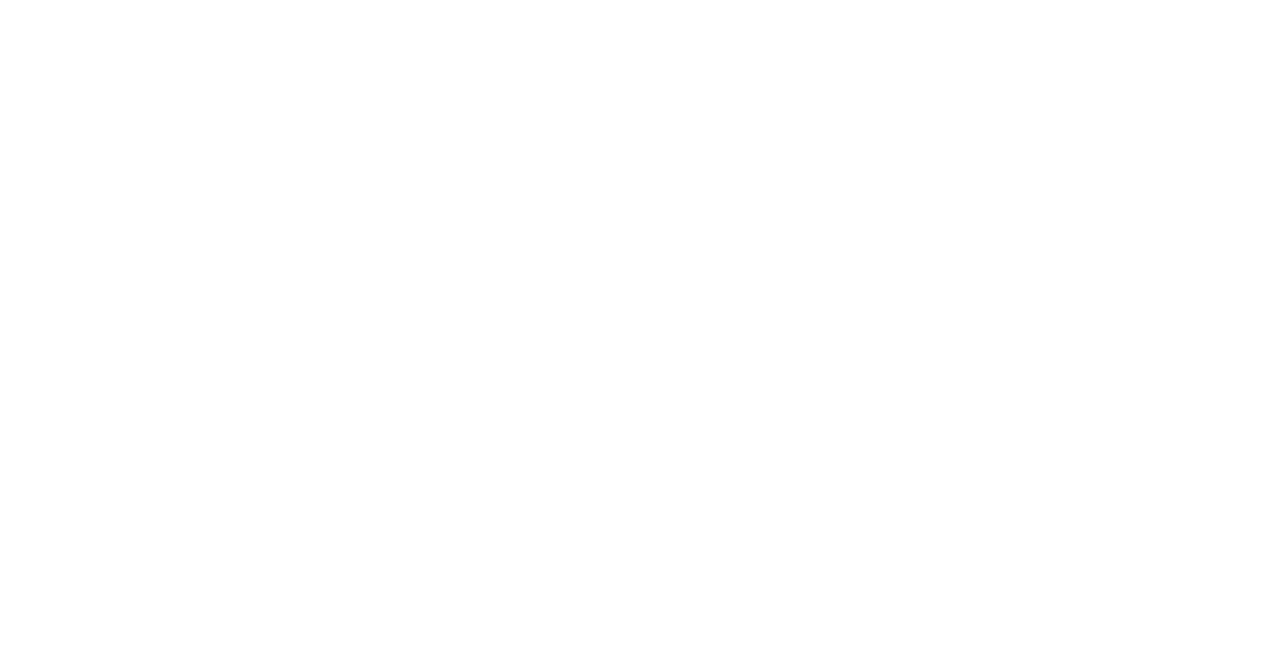
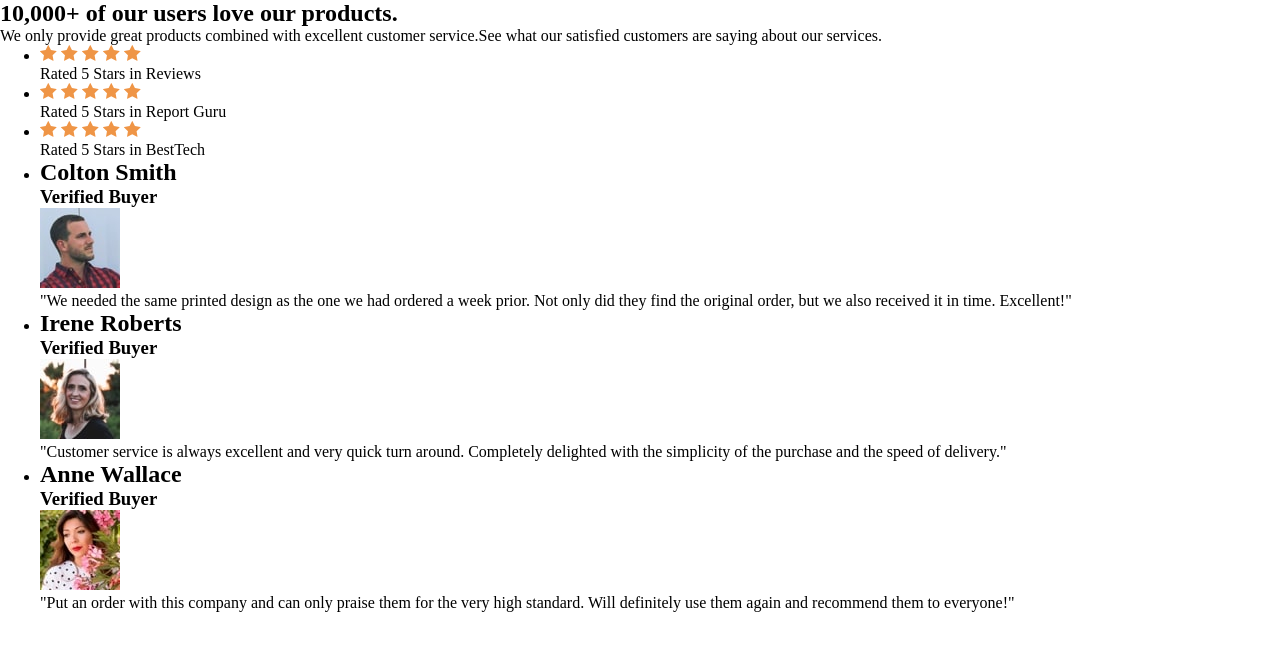
Before and after one commit to ruuen/challenge-social-proof-section, a plain HTML site: page site_dir/index.html in a window 1280 px wide. Drawn offline with Linux system fonts and the light colour scheme.

Commit message:
Add html content

```diff
--- a/site_dir/index.html
+++ b/site_dir/index.html
@@ -16,30 +16,85 @@
     <link rel="stylesheet" href="./main.css" />
   </head>
   <body>
-    <!-- Content to markup
-    10,000+ of our users love our products.
-
-    We only provide great products combined with excellent customer service.
-    See what our satisfied customers are saying about our services.
-
-    Rated 5 Stars in Reviews
-    Rated 5 Stars in Report Guru
-    Rated 5 Stars in BestTech
-
-    Colton Smith
-    Verified Buyer
-    "We needed the same printed design as the one we had ordered a week prior.
-    Not only did they find the original order, but we also received it in time.
-    Excellent!"
-
-    Irene Roberts
-    Verified Buyer
-    "Customer service is always excellent and very quick turn around. Completely
-    delighted with the simplicity of the purchase and the speed of delivery."
-
-    Anne Wallace
-    Verified Buyer
-    "Put an order with this company and can only praise them for the very high
-    standard. Will definitely use them again and recommend them to everyone!" -->
+    <main class="page-wrapper">
+      <section class="social-hero">
+        <!-- Reviews -->
+        <div class="social-hero__reviews">
+          <h1 class="social-hero__heading">10,000+ of our users love our products.</h1>
+          <p class="social-hero__copy">
+            We only provide great products combined with excellent customer service.See what our satisfied customers are
+            saying about our services.
+          </p>
+          <ul class="social-hero__review-list">
+            <li class="social-hero__review-item">
+              <div class="social-hero__review-icon-group">
+                <img src="./images/icon-star.svg" alt="" class="social-hero__review-icon-item" />
+                <img src="./images/icon-star.svg" alt="" class="social-hero__review-icon-item" />
+                <img src="./images/icon-star.svg" alt="" class="social-hero__review-icon-item" />
+                <img src="./images/icon-star.svg" alt="" class="social-hero__review-icon-item" />
+                <img src="./images/icon-star.svg" alt="" class="social-hero__review-icon-item" />
+              </div>
+              <p class="social-hero__review-item-text">Rated 5 Stars in Reviews</p>
+            </li>
+            <li class="social-hero__review-item">
+              <div class="social-hero__review-icon-group">
+                <img src="./images/icon-star.svg" alt="" class="social-hero__review-icon-item" />
+                <img src="./images/icon-star.svg" alt="" class="social-hero__review-icon-item" />
+                <img src="./images/icon-star.svg" alt="" class="social-hero__review-icon-item" />
+                <img src="./images/icon-star.svg" alt="" class="social-hero__review-icon-item" />
+                <img src="./images/icon-star.svg" alt="" class="social-hero__review-icon-item" />
+              </div>
+              <p class="social-hero__review-item-text">Rated 5 Stars in Report Guru</p>
+            </li>
+            <li class="social-hero__review-item">
+              <div class="social-hero__review-icon-group">
+                <img src="./images/icon-star.svg" alt="" class="social-hero__review-icon-item" />
+                <img src="./images/icon-star.svg" alt="" class="social-hero__review-icon-item" />
+                <img src="./images/icon-star.svg" alt="" class="social-hero__review-icon-item" />
+                <img src="./images/icon-star.svg" alt="" class="social-hero__review-icon-item" />
+                <img src="./images/icon-star.svg" alt="" class="social-hero__review-icon-item" />
+              </div>
+              <p class="social-hero__review-item-text">Rated 5 Stars in BestTech</p>
+            </li>
+          </ul>
+        </div>
+        <!-- Testamonials -->
+        <ul class="social-hero__testamonial-list">
+          <li class="social-hero__testamonial-item">
+            <div class="social-hero__testamonial-header">
+              <h2 class="social-hero__testamonial-name">Colton Smith</h2>
+              <h3 class="social-hero__testamonial-status">Verified Buyer</h3>
+              <img src="./images/image-colton.jpg" alt="" class="social-hero__testamonial-image" />
+            </div>
+            <p class="social-hero__testamonial-copy">
+              "We needed the same printed design as the one we had ordered a week prior. Not only did they find the
+              original order, but we also received it in time. Excellent!"
+            </p>
+          </li>
+          <li class="social-hero__testamonial-item">
+            <div class="social-hero__testamonial-header">
+              <h2 class="social-hero__testamonial-name">Irene Roberts</h2>
+              <h3 class="social-hero__testamonial-status">Verified Buyer</h3>
+              <img src="./images/image-irene.jpg" alt="" class="social-hero__testamonial-image" />
+            </div>
+            <p class="social-hero__testamonial-copy">
+              "Customer service is always excellent and very quick turn around. Completely delighted with the simplicity
+              of the purchase and the speed of delivery."
+            </p>
+          </li>
+          <li class="social-hero__testamonial-item">
+            <div class="social-hero__testamonial-header">
+              <h2 class="social-hero__testamonial-name">Anne Wallace</h2>
+              <h3 class="social-hero__testamonial-status">Verified Buyer</h3>
+              <img src="./images/image-anne.jpg" alt="" class="social-hero__testamonial-image" />
+            </div>
+            <p class="social-hero__testamonial-copy">
+              "Put an order with this company and can only praise them for the very high standard. Will definitely use
+              them again and recommend them to everyone!"
+            </p>
+          </li>
+        </ul>
+      </section>
+    </main>
   </body>
 </html>
```
